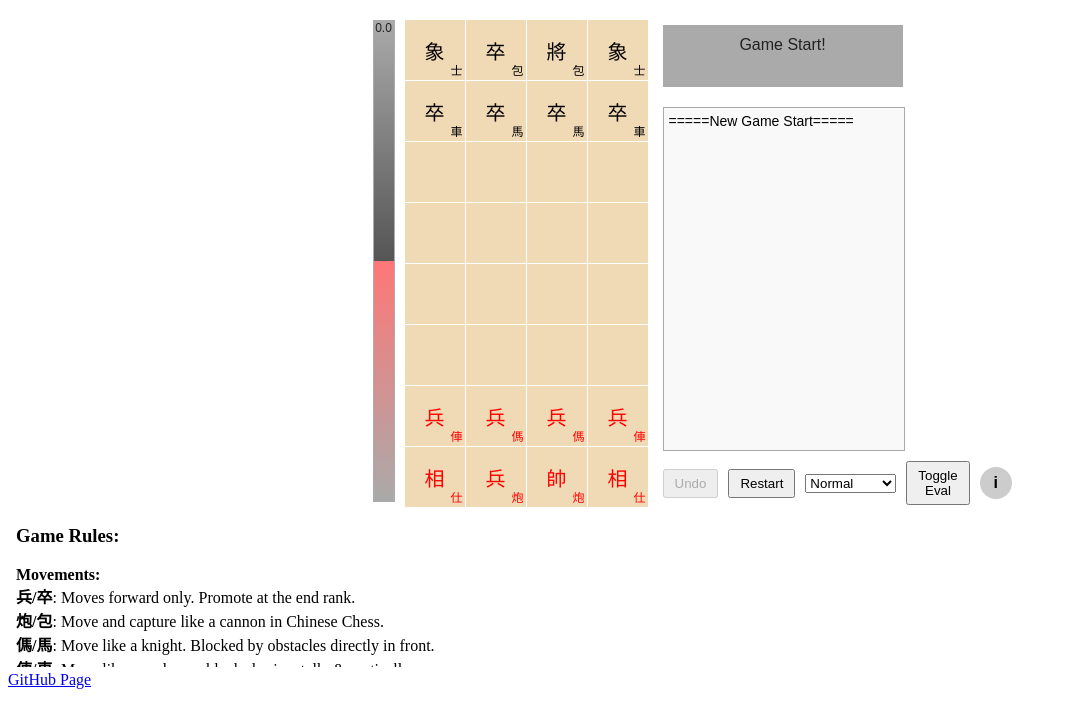
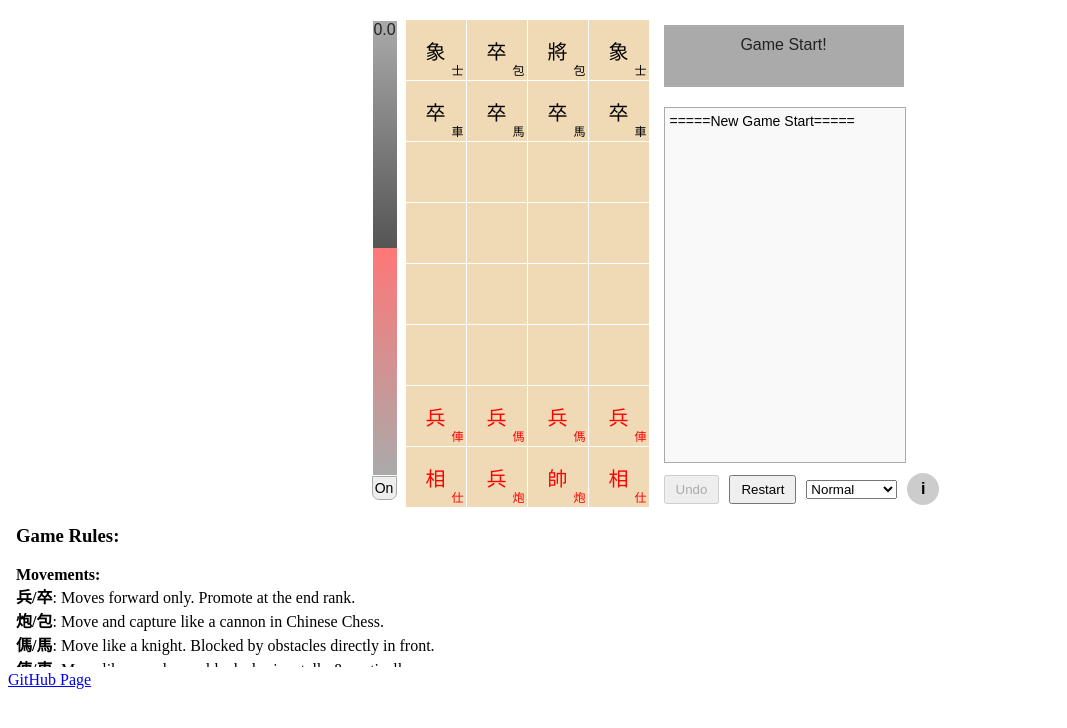
Before and after one commit to haur576/Cheight-Chess, a plain HTML site: page index.html in a window 1280 px wide. Shown: the whole page, without its empty margins (0-1067 px from the left). Drawn offline with Linux system fonts and the light colour scheme.

Commit message:
UI change

```diff
--- a/index.html
+++ b/index.html
@@ -172,33 +172,68 @@
     .help-container:hover .help-tooltip {
       display: block;
     }
+    #evalbar-container {
+      position: relative;
+      width: 24px;
+      height: 480px;
+      margin-right: 10px;
+      display: flex;
+      flex-direction: column;
+      justify-content: flex-end;
+    }
     #evalbar{
-      width:20px;
-      height:480px;
+      width:24px;
+      height:96%;
       background:linear-gradient(to bottom, #aaaaaa, #000000);
-      border:1px solid #aaa;
+      border:1px solid #fff;
       position:relative;
+      align-self: top;
       display:flex;
       flex-direction:column;
       justify-content:flex-end;
     }
+    #evalbar-label {
+      position: absolute;
+      width: 100%;
+      text-align: center;
+      top: 0;
+      left: 0;
+      font-size: 16px;
+      color: #222;
+    }
     #evalbar-fill{
+      display:flex;
+      width:100%;
       width:100%;
       background:linear-gradient(to top, #aaaaaa, #ff7777);
-      transition: height 0.5s cubic-bezier(.4,2,.6,1);
-      /* position:absolute;
-      bottom:0;
-      left:0; */
+      transition: height 1s cubic-bezier(.4,2,.6,1);
+    }
+    #toggle-evalbar {
+      position: relative;
+      left: 0;
+      bottom: 0;
+      width: 25px;
+      min-width: 24px;
+      max-width: 32px;
+      margin: 0;
+      padding: 3px 2px;
+      border-radius: 0 0 7px 7px;
+      border: 1px solid #aaa;
+      background: #eee;
+      font-size: 14px;
+      z-index: 2;
     }
   </style>
 </head>
 <body>
   <div class="game-container">
-    <div id="evalbar-container" style="display:flex; align-items:center; margin-right:10px;">
-      <div id="evalbar">
+    <div id="evalbar-container" >
+      <div id="evalbar" style="display:flex;">
+        <div id="evalbar-label"></div>
         <div id="evalbar-fill"></div>
-        <div id="evalbar-label" style="position:absolute; width:100%; text-align:center; top:0; left:0; font-size:12px; color:#222;"></div>
       </div>
+      <button id="toggle-evalbar" onclick="toggleEvalBar()">On</button>
+
     </div>
     <div class="board-container">
       <div id="board" class="board"></div>
@@ -211,7 +246,7 @@
         <button onclick="undoMove()" id="undo-button">Undo</button>
         <button onclick="changeGamemode()">Restart</button>
         <select id="gamemode-select" onchange="changeGamemode()" style="margin-right:10px;"></select>
-        <button id="toggle-evalbar" onclick="toggleEvalBar()" style="margin-right:10px;">Toggle Eval</button>
+
         <div class="help-container">
           <!-- <button class="help-button" data-tooltip="rules">?</button> -->
           <button class="help-button" data-tooltip="how">i</button>
@@ -239,14 +274,20 @@
   <script>
     // Toggle evaluation bar
     function toggleEvalBar() {
-      const container = document.getElementById('evalbar-container');
-      container.style.display = (container.style.display === 'none') ? 'flex' : 'none';
-      if (container.style.display === 'flex') updateEvalBar();
+      const evalbar = document.getElementById('evalbar');
+      const toggleButton = document.getElementById('toggle-evalbar');
+      if (evalbar.style.display === 'none') {
+        evalbar.style.display = 'flex';
+        toggleButton.innerText = 'On';
+        updateEvalBar();
+      } else {
+        evalbar.style.display = 'none';
+        toggleButton.innerText = 'Off';
+      }
     }
 
     // Update evaluation bar
     function updateEvalBar() {
-      const evalbar = document.getElementById('evalbar');
       const fill = document.getElementById('evalbar-fill');
       const label = document.getElementById('evalbar-label');
       const score = window.evaluateBoard(); // Should return a number, positive for red, negative for black
--- a/script.js
+++ b/script.js
@@ -108,7 +108,7 @@ const boardElement = document.getElementById("board");
           boardElement.appendChild(cell);
         }
       }
-      if (!promotioning && document.getElementById('evalbar-container')?.style.display === 'flex') updateEvalBar();
+      if (!promotioning && document.getElementById('evalbar')?.style.display === 'flex') updateEvalBar();
     }
 
 
```
